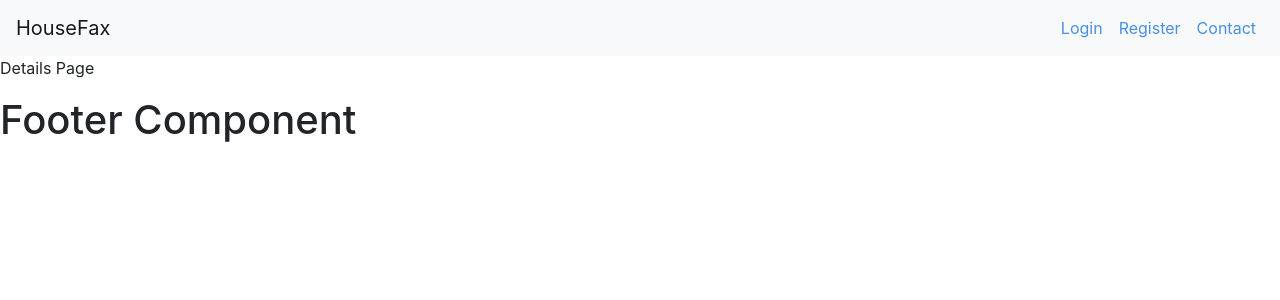
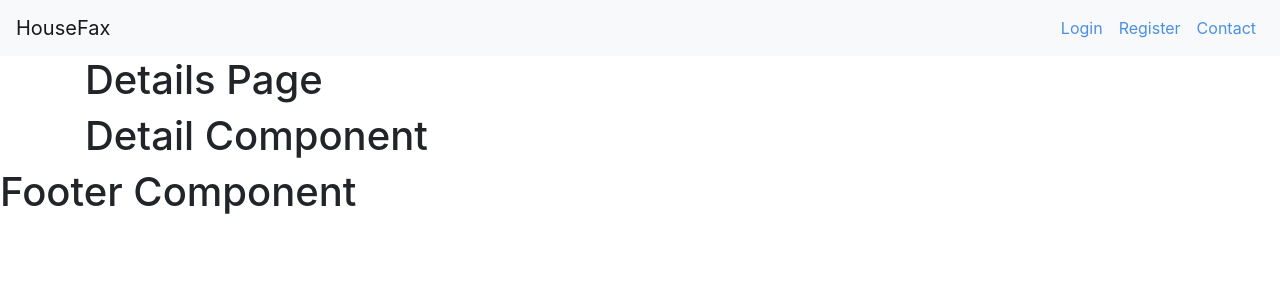
Before and after one commit to TraceLarson/HouseFax, a React (Create React App) app in the folder client/: page /Details in a window 1280 px wide. Shown: the top 300 px of the page. Built offline with nearby package versions, Linux system fonts and the light colour scheme.

Commit message:
importing module to DetailsPage

```diff
--- a/client/src/pages/DetailsPage.js
+++ b/client/src/pages/DetailsPage.js
@@ -1,13 +1,20 @@
 import React, {Component} from 'react';
+import {withRouter} from 'react-router-dom'
+import {
+	Container
+} from 'reactstrap'
+
+import Detail from '../components/Detail'
 
 class DetailsPage extends Component {
 	render() {
 		return (
-			<div>
-				<p>Details Page</p>
-			</div>
+			<Container>
+				<h1>Details Page</h1>
+				<Detail />
+			</Container>
 		);
 	}
 }
 
-export default DetailsPage;
+export default withRouter(DetailsPage);
```
